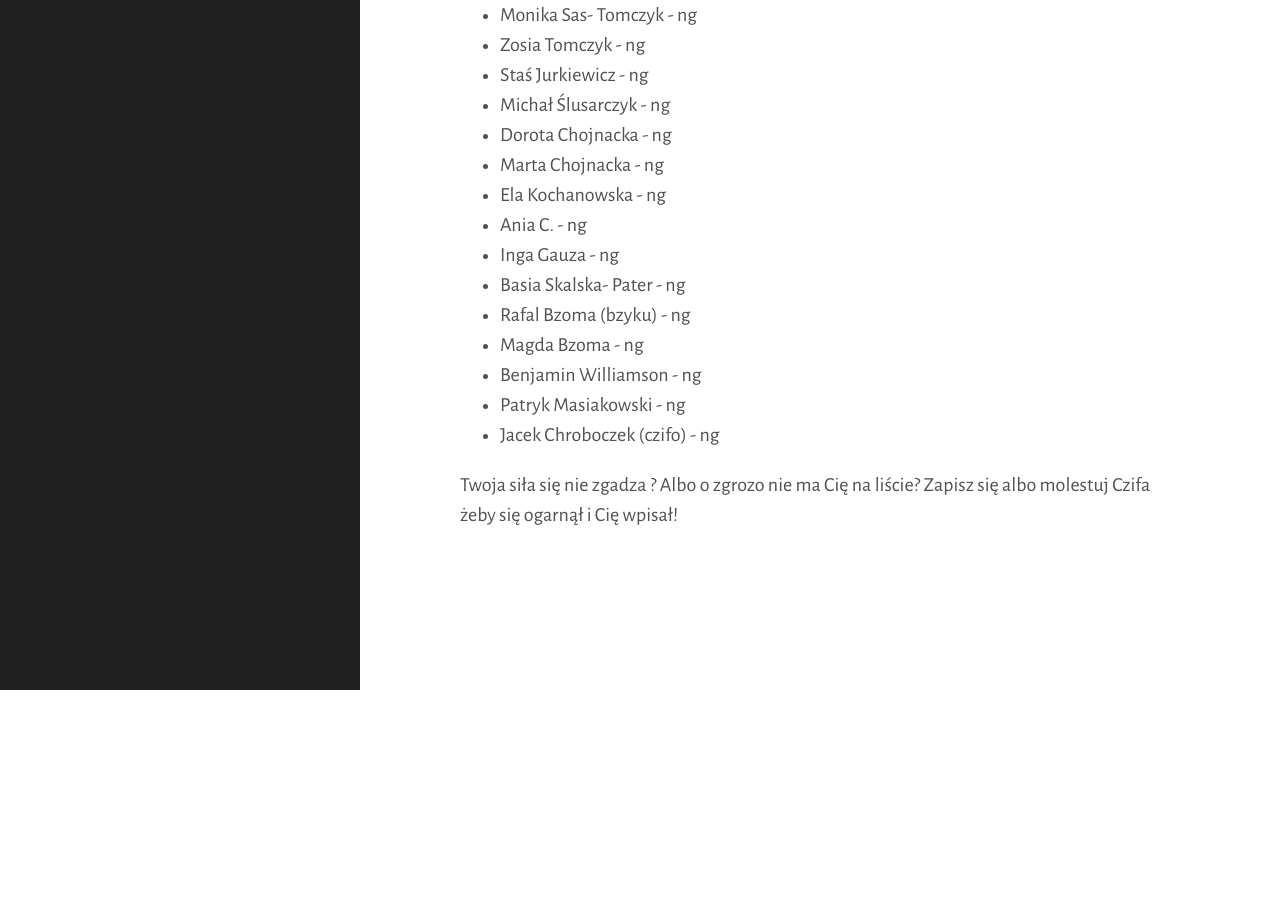
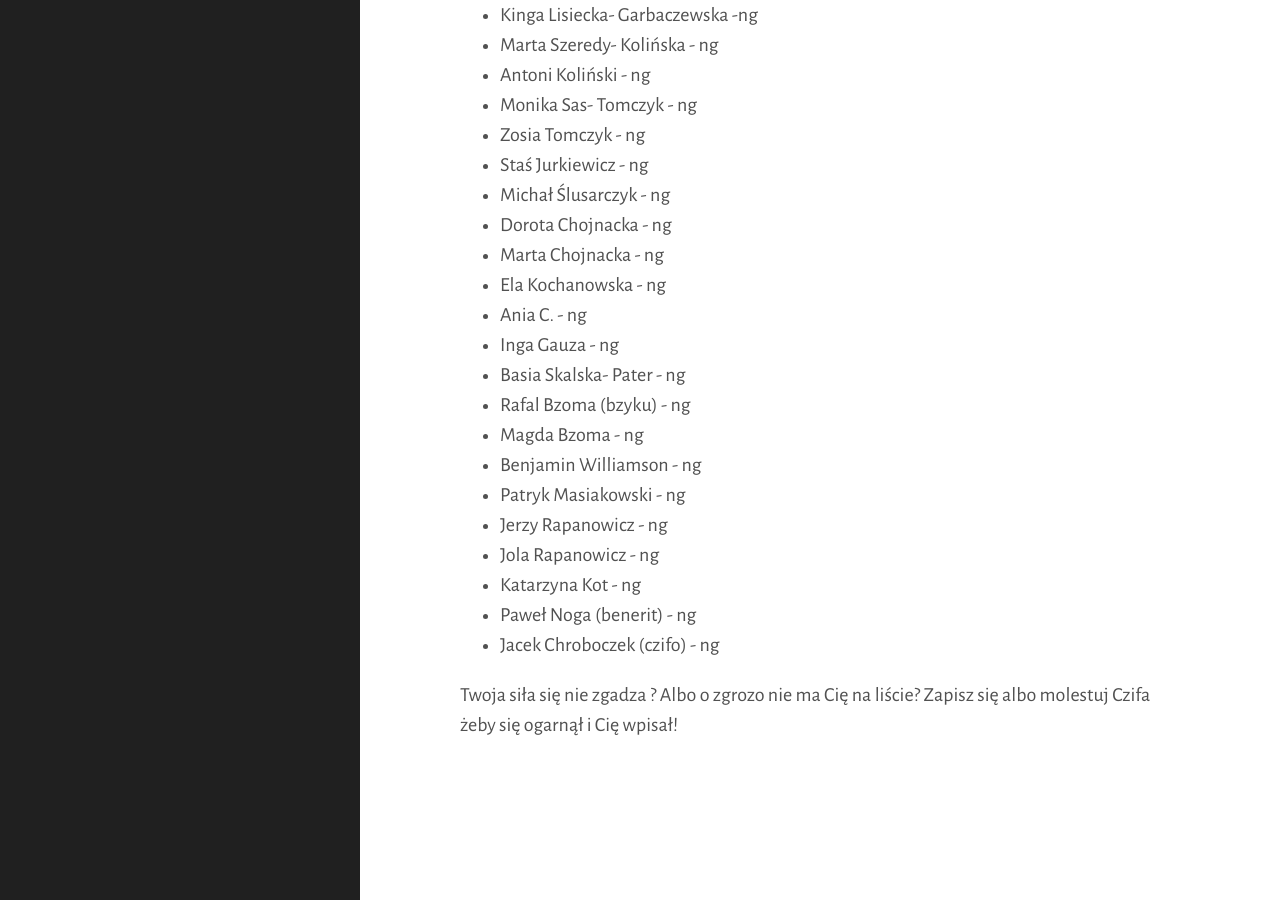
Before and after one commit to tasuki/lsg, a Jekyll site: the page built from zarejestrowani.md, in a window 1280 px wide and 900 px high, scrolled down 2530 px. Built offline with Jekyll 4.4.1, drawn with Linux system fonts in a browser that asks for light colours; nearby versions of some CDN libraries; before the commit the page ends 3220 px from its top, so only the background shows below that; some of the changed text lies outside the part shown.

Commit message:
Update zarejestrowani.md

```diff
--- a/zarejestrowani.md
+++ b/zarejestrowani.md
@@ -25,6 +25,7 @@ Zarejestrowani uczestnicy (mniej więcej wg siły):
 - Adam Białożyt (kapitan) - 1k
 - Grzegorz Leszczyński - 1k
 - Katarzyna Mazurek (kotasia) - 1k albo leniwa buła zalezy czy bedzie grac
+- Paweł Frączak (alvar) - 1k
 - Kacper Cieśla (comboy) - 2k
 - Antoni Bugaj - 2k
 - Łukasz Pater (fan)- 2k
@@ -46,11 +47,13 @@ Zarejestrowani uczestnicy (mniej więcej wg siły):
 - Wojtek Kaśków - 7k
 - Jakub Gauza (marmez) - 7k
 - Marcel Mroczek - 7k
+- Michał Mazur (mazur) - 7k
 - Julia Bednarska - 8k
 - Marcelina Chojnacka - 8k
 - Martin Dzieżyc - 8k
 - Bartek Lisiecki (hino) - 8k
 - Wojciech Ślusarczyk (oro) - 8k
+- Grzegorz Rapanowicz - 8k
 - Ewa Biernot - 9k
 - Joanna Bugaj - 10k
 - Łukasz Wojnarowski - 12k
@@ -100,6 +103,10 @@ Zarejestrowani uczestnicy (mniej więcej wg siły):
 - Magda Bzoma - ng
 - Benjamin Williamson - ng
 - Patryk Masiakowski - ng
+- Jerzy Rapanowicz - ng
+- Jola Rapanowicz - ng
+- Katarzyna Kot - ng
+- Paweł Noga (benerit) - ng
 - Jacek Chroboczek (czifo) - ng
 
 
```
